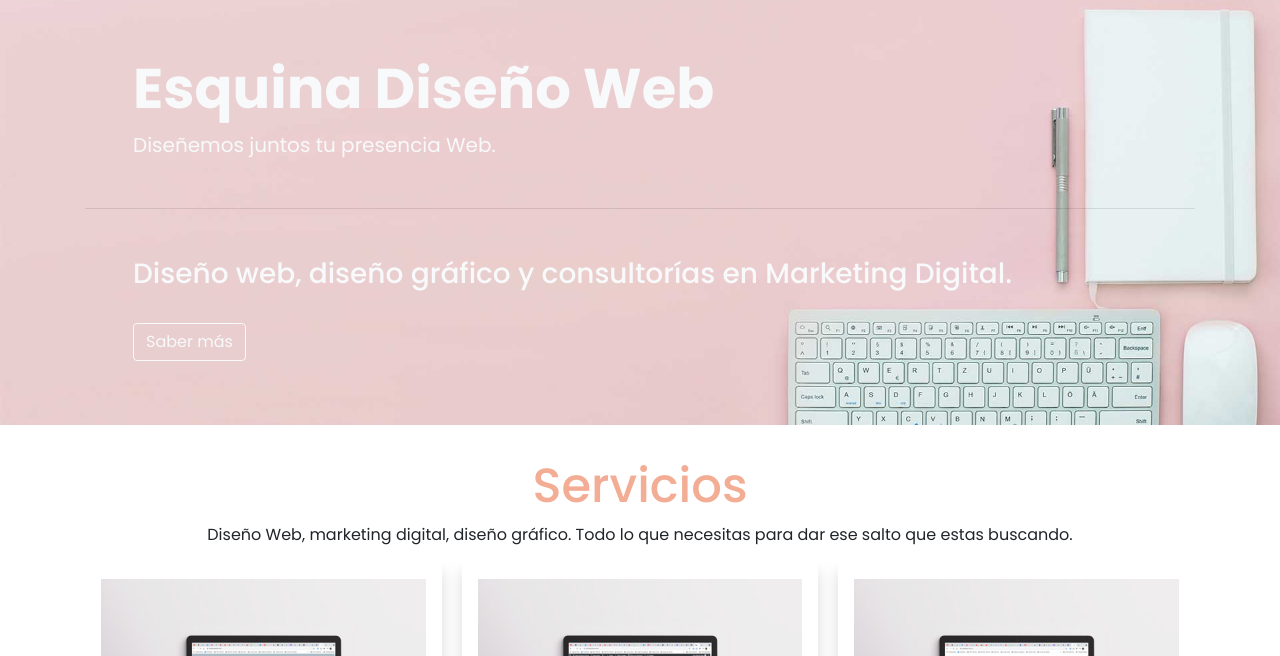
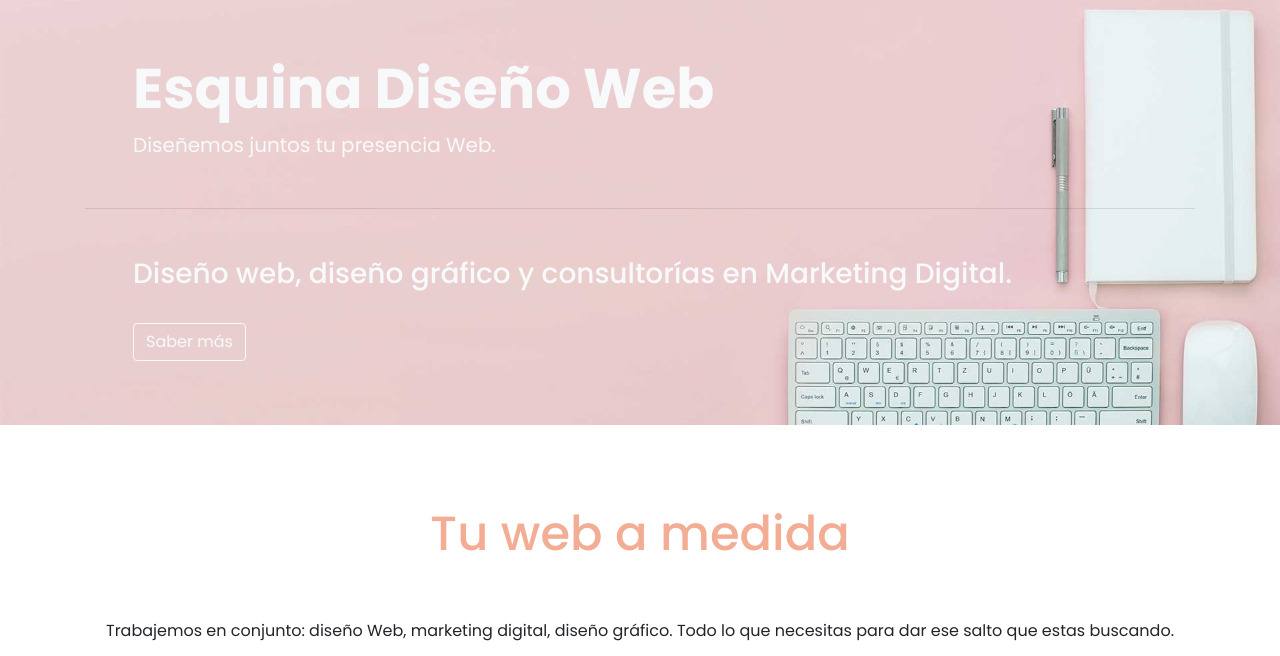
Before and after one commit to Mayomarina89/proyecto-coder-marina-mayo, a website: page index.html in a window 1280 px wide. Shown: the part 85-741 px from the top of the page. Drawn offline with nearby package versions, Linux system fonts and the light colour scheme.

Commit message:
actualizaciones

```diff
--- a/index.html
+++ b/index.html
@@ -104,10 +104,10 @@
 
     <!--Servicios-->
     <div class="container">
-      <h2 class="titulos otros_titulos">Servicios</h2>
+      <h2 class="titulos otros_titulos py-5">Tu web a medida</h2>
       <p class="text-center">
-        Diseño Web, marketing digital, diseño gráfico. Todo lo que necesitas
-        para dar ese salto que estas buscando.
+        Trabajemos en conjunto: diseño Web, marketing digital, diseño gráfico.
+        Todo lo que necesitas para dar ese salto que estas buscando.
       </p>
     </div>
     <!--Mis trabajos-->
--- a/scss/componentes/_nav-footer.scss
+++ b/scss/componentes/_nav-footer.scss
@@ -8,8 +8,6 @@ footer {
   background-color: $color-nav-footer;
   text-align: center;
   font: $font-text;
-  position: relative;
   bottom: 0;
-  width: 100%;
   align-self: flex-end;
 }
```
Also changed, not shown: contacto.html (+5 -1 lines).
